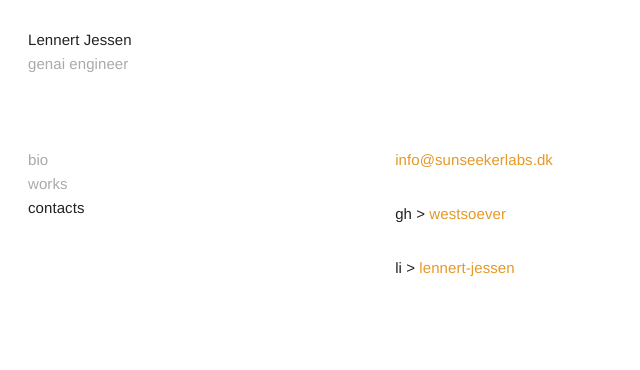
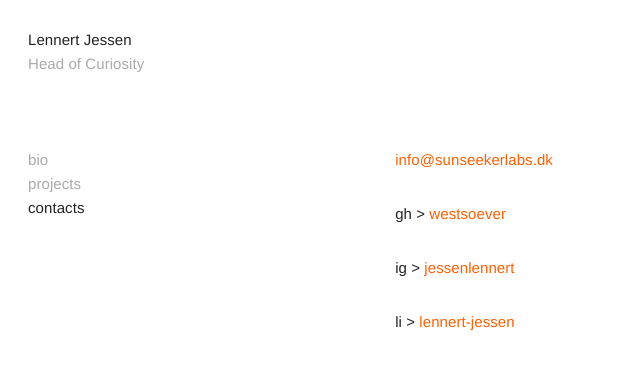
Before and after one commit to westsoever/westsoever, a plain HTML site: page contacts.html in a window 1280 px wide. Shown: the whole page, without its empty margins (0-640 px from the left). Drawn offline with Linux system fonts and the light colour scheme.

```diff
--- a/contacts.html
+++ b/contacts.html
@@ -10,14 +10,16 @@
 <body>
 <header id="masthead">
 <h1 class="site-title"><a href="index.html">Lennert Jessen</a></h1>
-<h2 class="site-tagline">genai engineer</h2>
+<h2 class="site-tagline">Head of Curiosity</h2>
 </header>
 <button id="menu-toggle" aria-label="Menu" aria-expanded="false"><span></span><span></span><span></span></button>
-<nav id="primary"><ul><li><a href="bio.html">bio</a></li><li><a href="works.html">works</a></li><li class="current"><a href="contacts.html">contacts</a></li></ul></nav>
+<nav id="primary"><ul><li><a href="bio.html">bio</a></li><li><a href="projects.html">projects</a></li><li class="current"><a href="contacts.html">contacts</a></li></ul></nav>
 <main id="content" class="entry-content">
 <p><a href="mailto:info@sunseekerlabs.dk">info@sunseekerlabs.dk</a></p>
 
 <p>gh &gt; <a href="https://github.com/westsoever" target="_blank" rel="noreferrer noopener">westsoever</a></p>
+
+<p>ig &gt; <a href="https://www.instagram.com/jessenlennert/" target="_blank" rel="noreferrer noopener">jessenlennert</a></p>
 
 <p>li &gt; <a href="https://www.linkedin.com/in/lennert-jessen" target="_blank" rel="noreferrer noopener">lennert-jessen</a></p>
 </main>
--- a/style.css
+++ b/style.css
@@ -18,7 +18,7 @@ a { text-decoration: none; border-bottom: 1px solid transparent; transition: .25
 /* Content on the right */
 #content { margin: 120px 0 80px auto; max-width: 70%; }
 .entry-content > * { margin-bottom: 2rem; max-width: 640px; }
-.entry-content a { color: #e59927; }
+.entry-content a { color: #ff5f00; }
 .entry-content a:hover { color: #222; border-bottom-color: #222; }
 .label { color: #bababa; }
 
```
Also changed, not shown: bio.html (+3 -3 lines), index.html (+3 -3 lines), projects.html (renamed from works.html, +3 -3 lines).
